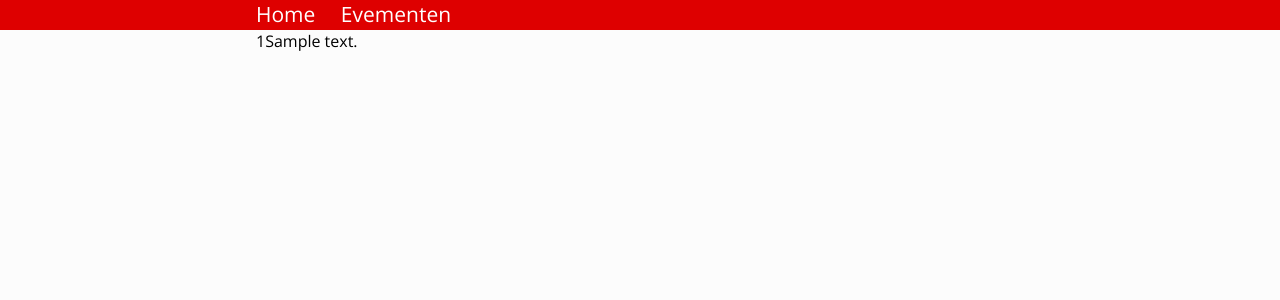
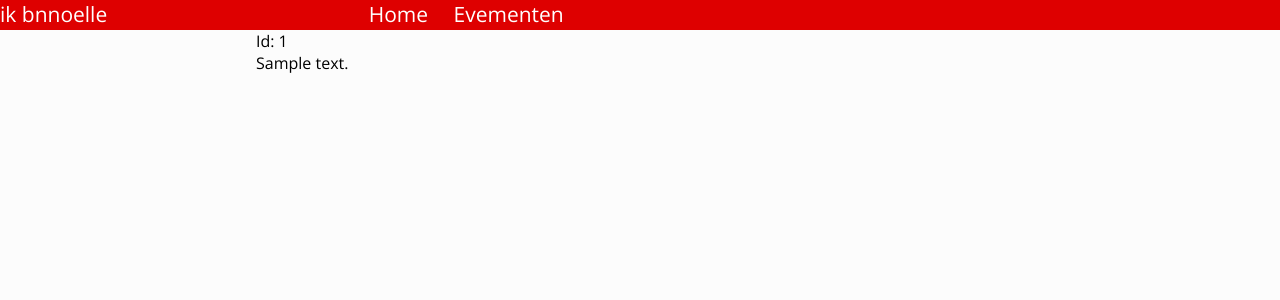
Before and after one commit to alwintje/alfa-workshops, a PHP site: page /Workshop.php?id=1 in a window 1280 px wide. Shown: the part 70-370 px from the top of the page. Run offline with PHP 8.4, Linux system fonts and the light colour scheme; tables that the repository leaves empty hold one stand-in row (values such as "Sample post").

Commit message:
Added stuffha

```diff
--- a/Workshop.php
+++ b/Workshop.php
@@ -31,7 +31,7 @@ if(isset($_GET['logout'])){
 <div class="header">
     <img src="img/alfa-college.png" />
 </div>
-<div class="menu">
+<div class="menu">ik bnnoelle
     <ul>
         <li>
             <a href="#home">Home</a>
@@ -46,7 +46,8 @@ if(isset($_GET['logout'])){
     $getId = $_GET['id'];
     $query = $db->doquery("SELECT * FROM {{table}} WHERE id=$getId","workshops");
     while($row = mysqli_fetch_array($query)){
-        echo $row['id'];
+        echo "Id: " .$row['id'];
+        echo "<br/>";
         echo $row['description'];
     }
     ?>
```
